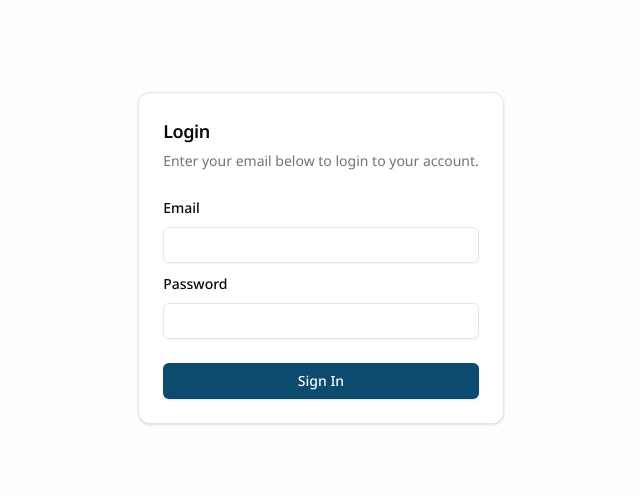
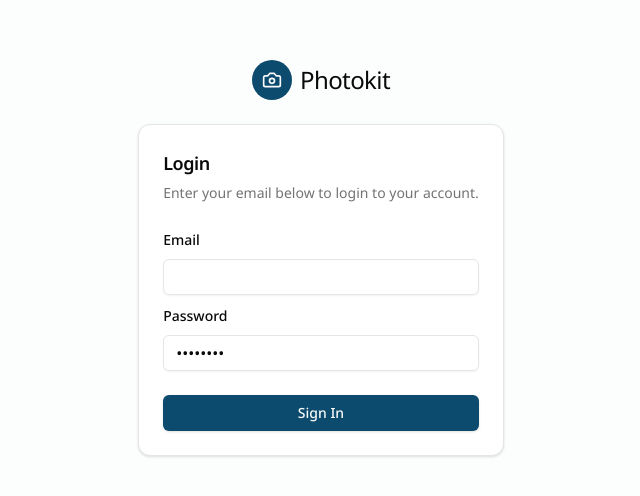
Before and after one commit to zemellal/photokit, a Next.js app: page /signin in a window 1280 px wide. Shown: the part 142-638 px from the top of the page, without its empty margins (319-959 px from the left). Built offline with nearby package versions, Linux system fonts and the light colour scheme.

Commit message:
style: signin page
- sign in page / layout styling
- switch to Sqlite

```diff
--- a/app/(signin)/signin/page.tsx
+++ b/app/(signin)/signin/page.tsx
@@ -6,10 +6,19 @@ import {
   CardDescription,
   CardContent,
 } from "@/components/ui/card";
+import { Camera } from "lucide-react";
 
 export default function SignInPage() {
   return (
     <main className="grid place-content-center min-h-screen">
+      <div className="flex flex-col gap-6 p-4 md:p-6">
+        <div className="flex flex-row items-center gap-x-2 justify-center">
+          <div className="group flex w-9 shrink-0 items-center justify-center gap-2 rounded-full bg-primary text-lg font-semibold text-primary-foreground md:size-10 md:text-base">
+            <Camera className="w-5 transition-all group-hover:scale-110" />
+          </div>
+
+          <h1 className="text-2xl  tracking-tight">Photokit</h1>
+        </div>
         <Card className="w-full max-w-sm">
           <CardHeader>
             <CardTitle className="text-lg">Login</CardTitle>
@@ -24,6 +33,7 @@ export default function SignInPage() {
           <Button className="w-full">Sign in</Button>
         </CardFooter> */}
         </Card>
+      </div>
     </main>
   );
 }
--- a/auth.ts
+++ b/auth.ts
@@ -29,7 +29,7 @@ const providers: Provider[] = [
 
         // logic to verify if the user exists
         user = await prisma.user.findUnique({ where: { email } });
-        console.log("user from db: ", user);
+        // console.log("user from db: ", user);
 
         if (!user) {
           throw new Error("User not found.");
@@ -94,7 +94,7 @@ export const { handlers, auth, signIn, signOut } = NextAuth({
     // },
   },
   basePath: "/auth",
-  // pages: {
-  //   signIn: "/signin",
-  // },
+  pages: {
+    signIn: "/signin",
+  },
 });
--- a/components/form/form-signin.tsx
+++ b/components/form/form-signin.tsx
@@ -21,6 +21,7 @@ import { Input } from "@/components/ui/input";
 import { signInSchema } from "@/lib/zod";
 import { signInAction } from "@/app/(signin)/signin/actions";
 import { useState } from "react";
+import { toast } from "../ui/use-toast";
 
 export function SignInForm() {
   const router = useRouter();
@@ -29,7 +30,7 @@ export function SignInForm() {
 
   const form = useForm<z.infer<typeof signInSchema>>({
     resolver: zodResolver(signInSchema),
-    defaultValues: { email: "", password: "" },
+    defaultValues: { email: "", password: "password" },
   });
 
   function onSubmit(data: z.infer<typeof signInSchema>) {
@@ -42,6 +43,10 @@ export function SignInForm() {
       .catch((error) => {
         console.log("error: ", error);
         setLoading(false);
+        toast({
+          variant: "destructive",
+          title: "Invalid Credentials",
+        });
       })
       .finally(() => {});
   }
--- a/components/ui/input.tsx
+++ b/components/ui/input.tsx
@@ -11,7 +11,7 @@ const Input = React.forwardRef<HTMLInputElement, InputProps>(
       <input
         type={type}
         className={cn(
-          "flex h-9 w-full rounded-md border border-input bg-transparent px-3 py-1 text-sm shadow-sm transition-colors file:border-0 file:bg-transparent file:text-sm file:font-medium placeholder:text-muted-foreground focus-visible:outline-none focus-visible:ring-1 focus-visible:ring-ring disabled:cursor-not-allowed disabled:opacity-50",
+          "flex h-9 w-full rounded-md border border-input bg-transparent px-3 py-1 text-base shadow-sm transition-colors file:border-0 file:bg-transparent file:text-sm file:font-medium placeholder:text-muted-foreground focus-visible:outline-none focus-visible:ring-1 focus-visible:ring-ring disabled:cursor-not-allowed disabled:opacity-50",
           className
         )}
         ref={ref}
--- a/lib/zod.ts
+++ b/lib/zod.ts
@@ -3,7 +3,8 @@ import { object, string } from "zod";
 export const signInSchema = object({
   email: string({ required_error: "Email is required" })
     .min(1, "Email is required")
-    .email("Invalid email"),
+    .email("Invalid email")
+    .toLowerCase(),
   password: string({ required_error: "Password is required" })
     .min(1, "Password is required")
     .min(8, "Password must be more than 8 characters")
--- a/package.json
+++ b/package.json
@@ -27,7 +27,6 @@
     "@radix-ui/react-toast": "^1.2.1",
     "@radix-ui/react-tooltip": "^1.1.2",
     "@tanstack/react-table": "^8.17.3",
-    "@types/pg": "^8.11.6",
     "class-variance-authority": "^0.7.0",
     "clsx": "^2.1.1",
     "cmdk": "1.0.0",
@@ -49,6 +48,7 @@
   },
   "devDependencies": {
     "@types/node": "^20",
+    "@types/pg": "^8.11.6",
     "@types/react": "^18",
     "@types/react-dom": "^18",
     "eslint": "^8",
```
Also changed, not shown: 2 other files (tests, documents, lock files or other folders). Lines whose indentation alone changed are shown as unchanged.
